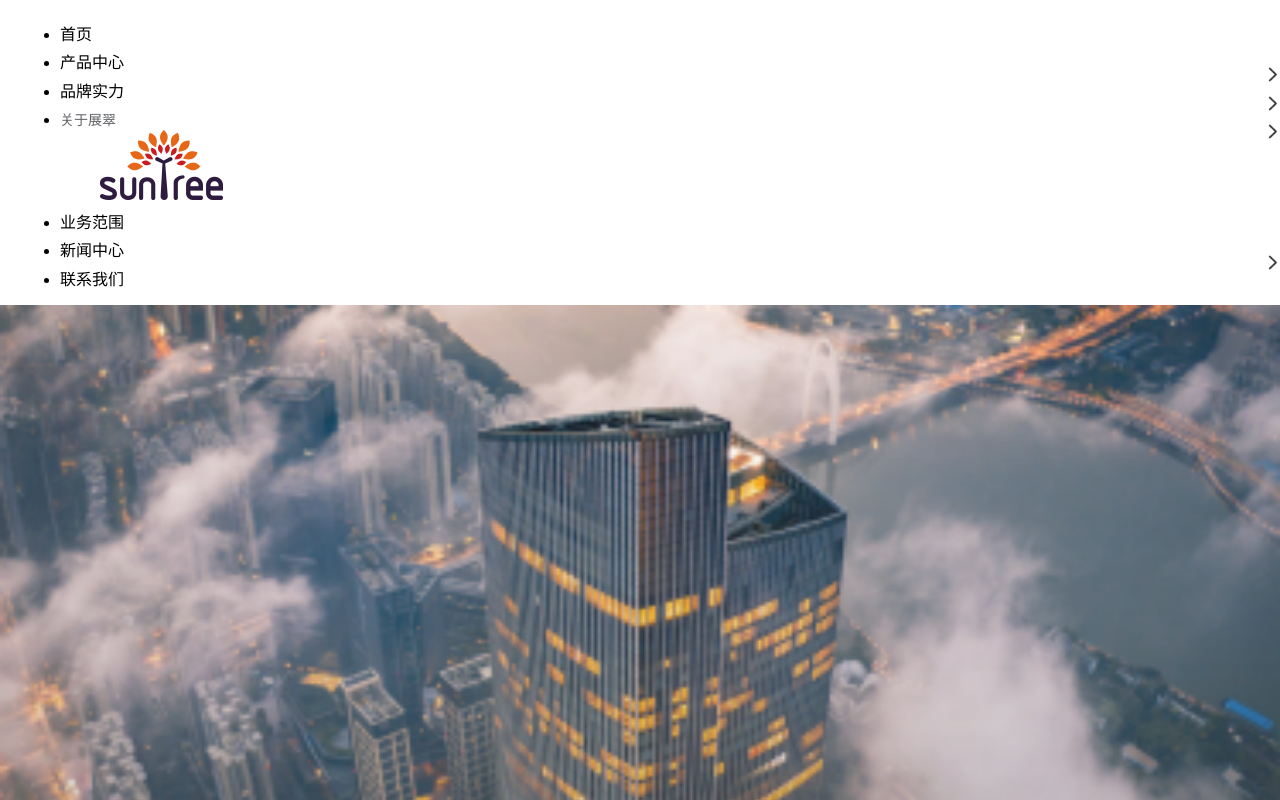
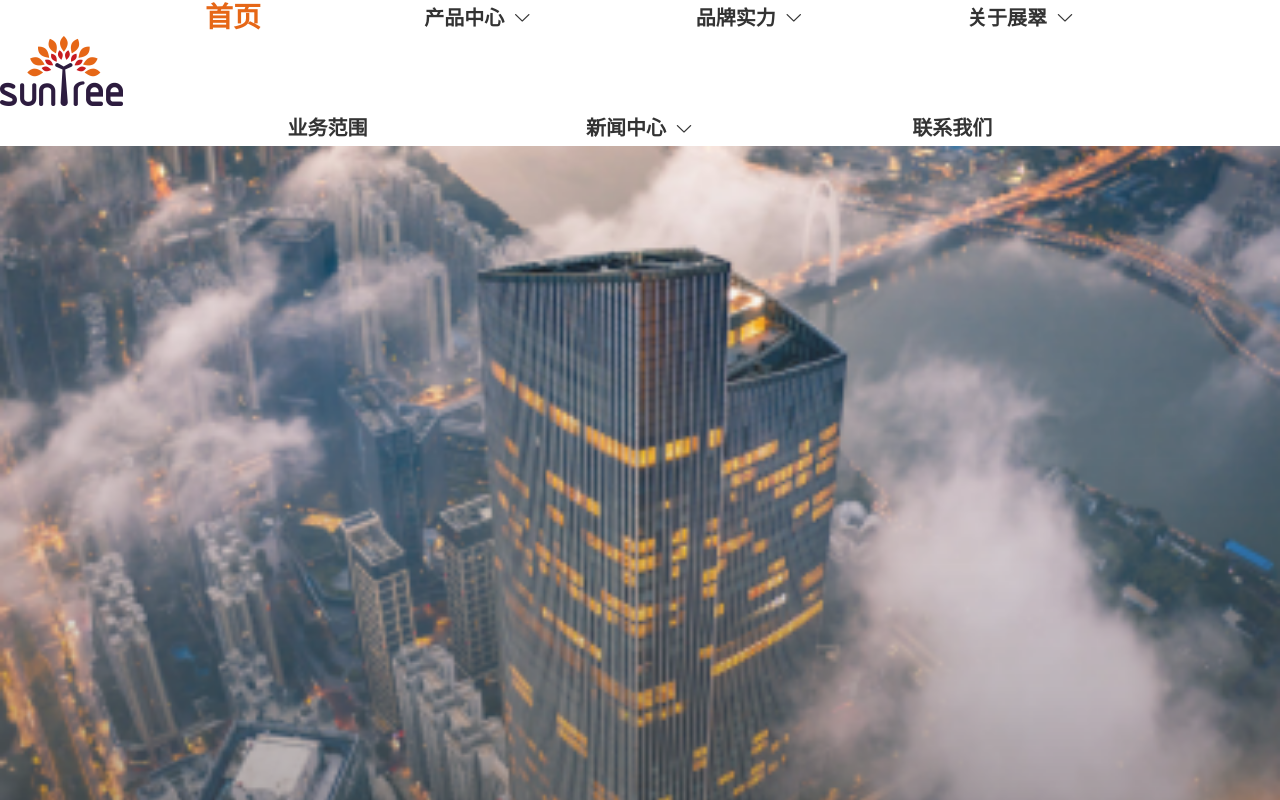
Before and after one commit to lhypoi/zhaoPin, a Vue app: page / in a window 1280 px wide. Shown: the top 800 px of the page. Built offline with nearby package versions, Linux system fonts and the light colour scheme.

Commit message:
feat：优化导航菜单的实现和样式

```diff
--- /dev/null
+++ b/src/views/baseLayoutDrdMobile/components/FoodNav.vue
@@ -0,0 +1,231 @@
+@@ -0,0 +1,183 @@
+<template>
+  <div class="sticky top-0 bg-white h-24 z-10">
+    <div class="h-full container mx-auto flex items-center justify-around overflow-auto">
+      <Menu :menus="leftNavMenu" />
+      <el-image
+        :src="require('@/assets/img_food/logo.png')"
+        fit="cover"
+        class="w-24"
+      />
+      <Menu :menus="rightNavMenu" />
+    </div>
+  </div>
+</template>
+
+<script>
+export default {
+  name: 'FoodNav',
+  components: {
+    // 菜单组件
+    Menu: {
+      props: {
+        // 菜单列表
+        menus: {
+          type: Array,
+          default: () => []
+        }
+      },
+      methods: {
+        // 递归组装菜单选项
+        MenuItem(menu) {
+          if (menu.children) {
+            return (
+              <el-submenu index={menu.path} popper-class='foodNavSubMenu'>
+                <template slot='title'>{menu.title}</template>
+                {menu.children.map(childMenu => this.MenuItem(childMenu))}
+              </el-submenu>
+            )
+          }
+          return <el-menu-item index={menu.path}>{menu.title}</el-menu-item>
+        }
+      },
+      render() {
+        const menus = this.menus
+        const path = this.$route.path
+        // 自适应匹配当前路由
+        return (
+          <el-menu
+            mode='horizontal'
+            class='foodNavMenu'
+            background-color='#fff'
+            text-color='#333333'
+            active-text-color='#E66717'
+            router
+            default-active={path}
+          >
+            {menus.map(childMenu => this.MenuItem(childMenu))}
+          </el-menu>
+        )
+      }
+    }
+  },
+  props: {},
+  data() {
+    return {
+      // 导航菜单的数据
+      navMenu: [
+        {
+          title: '首页',
+          path: '/',
+          position: 'left'
+        },
+        {
+          title: '产品中心',
+          path: '/product',
+          position: 'left',
+          children: [
+            {
+              title: '产品中心',
+              path: '/DissertationTutoring'
+            },
+            {
+              title: '糖果系列',
+              path: '/product/1'
+            }
+          ]
+        },
+        {
+          title: '品牌实力',
+          path: '/pb',
+          position: 'left',
+          children: [
+            {
+              title: '品牌实力',
+              path: '/pb/index1'
+            },
+            {
+              title: '品牌实力',
+              path: '/pb/index2',
+              children: [
+                {
+                  title: '品牌实力',
+                  path: '/pb/index21'
+                }
+              ]
+            },
+            {
+              title: '品牌实力',
+              path: '/pb/index3'
+            }
+          ]
+        },
+        {
+          title: '关于展翠',
+          path: '/about',
+          position: 'left',
+          children: [
+            {
+              title: '关于展翠',
+              path: '/about/index'
+            }
+          ]
+        },
+        {
+          title: '业务范围',
+          path: '/field',
+          position: 'right'
+        },
+        {
+          title: '新闻中心',
+          path: '/news',
+          position: 'right',
+          children: [
+            {
+              title: '新闻中心',
+              path: '/news/index'
+            }
+          ]
+        },
+        {
+          title: '联系我们',
+          path: '/chat',
+          position: 'right'
+        }
+      ]
+    }
+  },
+  computed: {
+    // 左侧菜单
+    leftNavMenu() {
+      return this.navMenu.filter(menu => menu.position === 'left')
+    },
+    // 右侧菜单
+    rightNavMenu() {
+      return this.navMenu.filter(menu => menu.position === 'right')
+    }
+  }
+}
+</script>
+
+<style lang="scss">
+// 头部一级菜单的定制样式
+.foodNavMenu {
+  flex: 1;
+  display: flex;
+  justify-content: space-around;
+  border-bottom: none !important;
+
+  .el-menu-item,
+  .el-submenu .el-submenu__title {
+    height: 36px;
+    line-height: 36px;
+    border-bottom: none !important;
+    font-size: 20px;
+    font-weight: bold;
+
+    .el-submenu__icon-arrow {
+      font-size: inherit;
+      color: inherit;
+    }
+
+    &:hover {
+      background: #fff !important;
+      color: #e66717 !important;
+    }
+  }
+
+  .el-menu-item.is-active,
+  .el-submenu.is-active  .el-submenu__title {
+    font-size: 28px !important;
+    background: #fff !important;
+  }
+}
+
+// 悬浮的二级菜单的定制样式
+.foodNavSubMenu {
+  > .el-menu {
+    padding: 0;
+
+    > li:first-child {
+      border-top: 1px solid transparent;
+    }
+  }
+
+  .el-menu-item,
+  .el-submenu .el-submenu__title {
+    height: 48px !important;
+    line-height: 45px !important;
+    padding-left: 24px !important;
+    box-sizing: border-box;
+    font-size: 14px;
+    border-top: 1px solid rgba(226, 226, 226, 1);
+    padding-top: 2px !important;
+    color: rgba(102, 102, 102, 1) !important;
+    font-weight: bold;
+
+    .el-submenu__icon-arrow {
+      font-size: inherit;
+      color: inherit;
+    }
+
+    &:hover,
+    &.is-active {
+      background: #FFF5EF !important;
+      color: rgba(230, 103, 23, 1) !important;
+      border-top: 3px solid rgba(230, 103, 23, 1) !important;
+      padding-top: 0 !important;
+    }
+  }
+}
+</style>
--- a/src/views/baseLayoutDrdMobile/index.vue
+++ b/src/views/baseLayoutDrdMobile/index.vue
@@ -1,5 +1,7 @@
 <template>
   <div class="baseLayoutDrdMobile">
+    <!-- 导航菜单 -->
+    <FoodNav />
 
     <!-- food nav  2021/2/12-->
     <!-- <div class="sticky top-0 bg-white text-#333333 h-11 flex items-center pl-4 pr-4 z-10 justify-between ">
@@ -91,7 +93,7 @@
     结果 0.0 我在每一个三角所在的li都装了点击事件。。。ballball浩瑜总不要被气到
     还有“关于展翠”那里，字体颜色不知为何浅一些。。。我调的都没有效果。。  还有就是0.0 eslint好可怕
     -->
-    <div class=" sticky top-0 bg-white h-32 z-10 bg-while flex justify-around items-center ">
+    <!-- <div class=" sticky top-0 bg-white h-32 z-10 bg-while flex justify-around items-center ">
       <ul class="inline-flex text-xl leading-loose  space ">
         <li><a class="px-4 " href="/">首页</a></li>
         <li
@@ -152,7 +154,7 @@
         </li>
         <li><a class="px-4 hover:text-orange" href="#">联系我们</a></li>
       </ul>
-    </div>
+    </div> -->
 
     <!-- 页面内容 -->
     <transition name="fade-transform" mode="out-in">
@@ -200,9 +202,13 @@
 </template>
 
 <script>
+import FoodNav from './components/FoodNav'
 
 export default {
   name: 'BaseLayoutDrdMobile',
+  components: {
+    FoodNav
+  },
   props: {},
   data() {
     return {
```
